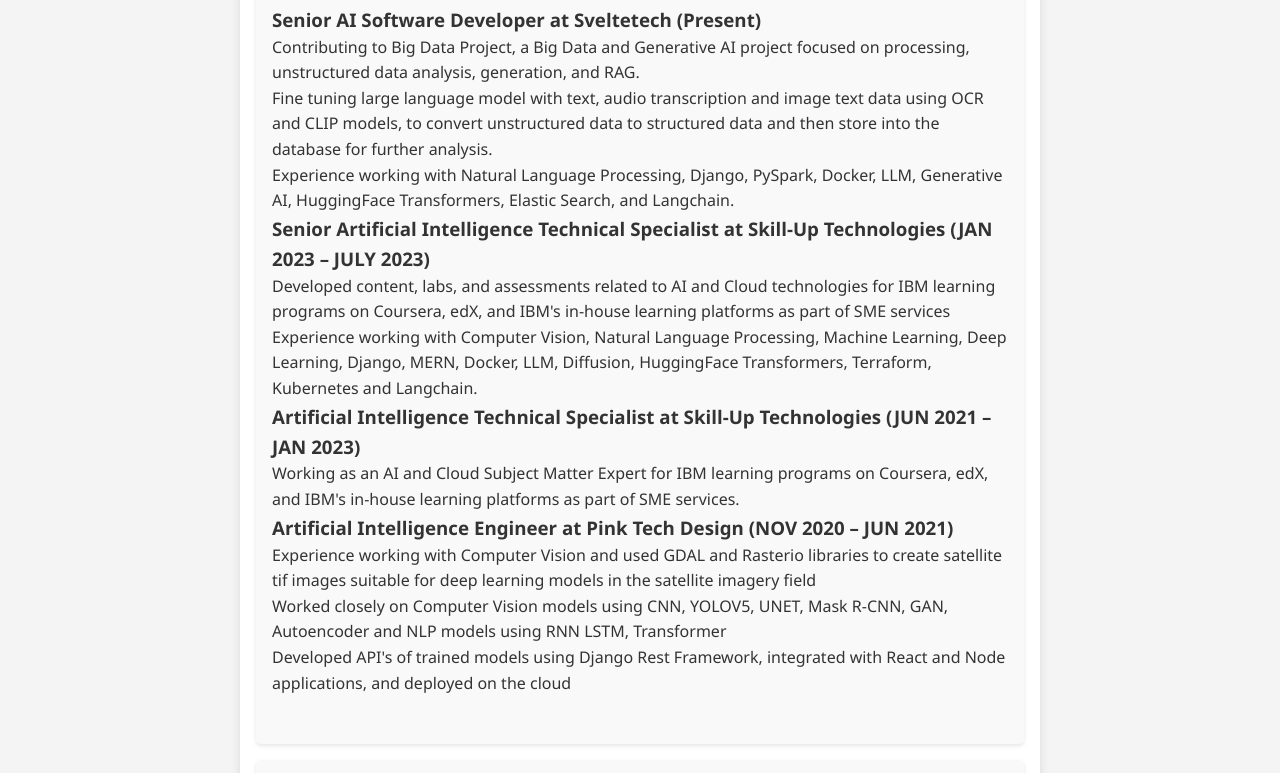
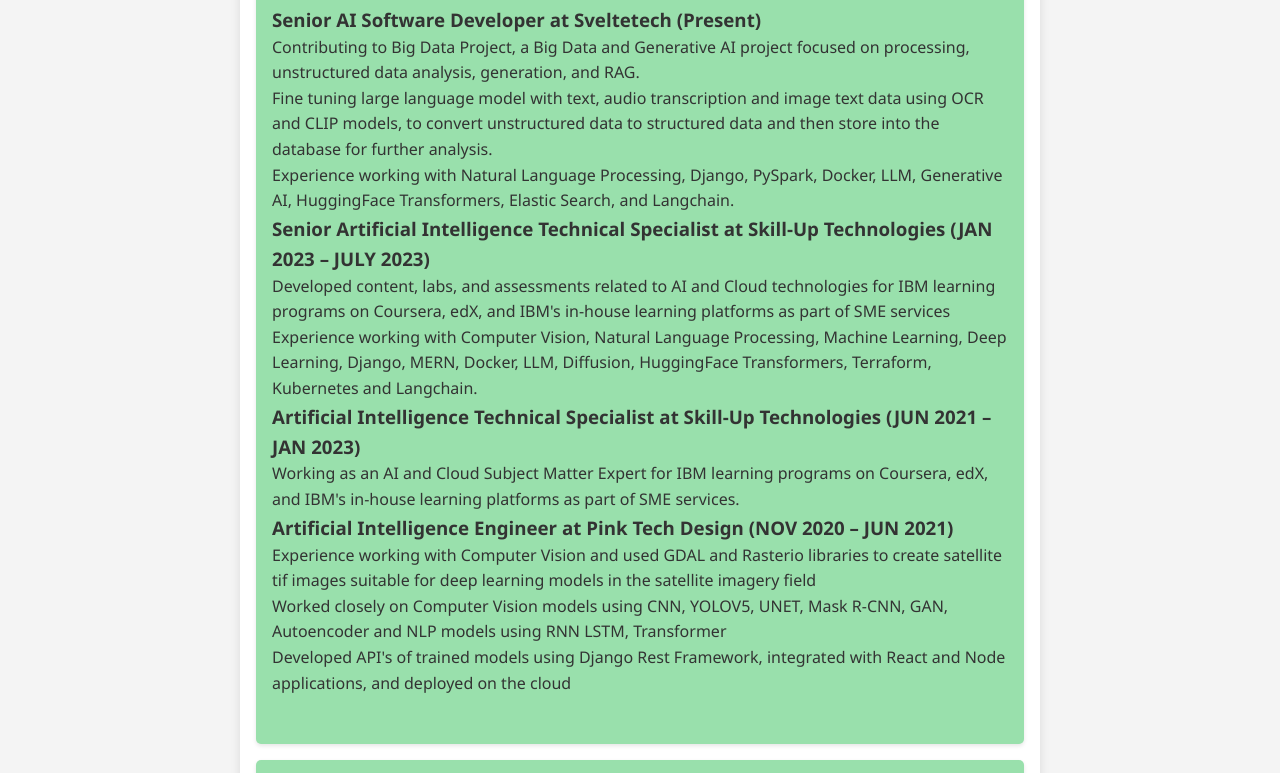
Before and after one commit to kumar045/portfolio, a plain HTML site: page index.html in a window 1280 px wide. Shown: the part 594-1367 px from the top of the page. Drawn offline with Linux system fonts and the light colour scheme.

Commit message:
Update index.html

```diff
--- a/index.html
+++ b/index.html
@@ -114,7 +114,7 @@
       text-align: center;
     }
     .card {
-      background-color: #f9f9f9;
+      background-color: #99e0ac;
       padding: 1rem;
       margin-bottom: 1rem;
       border-radius: 5px;
```
